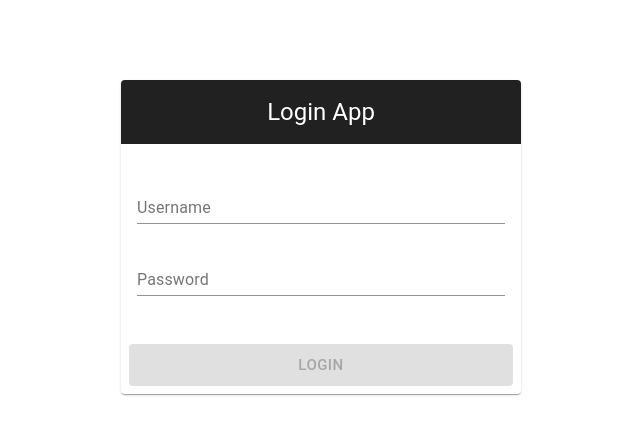
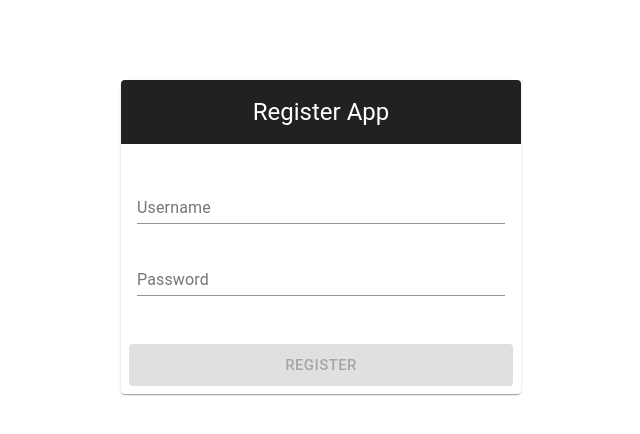
Before and after one commit to crashingstar/flashcard-app, a React (Create React App) app: page / in a window 1280 px wide. Shown: the top 434 px of the page, without its empty margins (319-959 px from the left). Built offline with nearby package versions, Linux system fonts and the light colour scheme.

Commit message:
added register component

```diff
--- a/package.json
+++ b/package.json
@@ -13,6 +13,7 @@
     "@types/react-dom": "^17.0.14",
     "react": "^17.0.2",
     "react-dom": "^17.0.2",
+    "react-router-dom": "^6.3.0",
     "react-scripts": "5.0.0",
     "typescript": "^4.6.2",
     "web-vitals": "^2.1.4"
--- a/src/component/RegisterComponent.tsx
+++ b/src/component/RegisterComponent.tsx
@@ -1,10 +1,198 @@
-import * as React from "react";
-export default class LoginComponent extends React.Component <{}> {
-  render() {
-    return (
-      <div>
-        <h3>This is register page</h3>
-      </div>
-    );
+import React, { useReducer, useEffect } from 'react';
+import { createStyles, makeStyles, Theme } from '@material-ui/core/styles';
+
+import TextField from '@material-ui/core/TextField';
+import Card from '@material-ui/core/Card';
+import CardContent from '@material-ui/core/CardContent';
+import CardActions from '@material-ui/core/CardActions';
+import CardHeader from '@material-ui/core/CardHeader';
+import Button from '@material-ui/core/Button';
+
+const useStyles = makeStyles((theme: Theme) =>
+  createStyles({
+    container: {
+      display: 'flex',
+      flexWrap: 'wrap',
+      width: 400,
+      margin: `${theme.spacing(0)} auto`
+    },
+    registerBtn: {
+      marginTop: theme.spacing(2),
+      flexGrow: 1
+    },
+    header: {
+      textAlign: 'center',
+      background: '#212121',
+      color: '#fff'
+    },
+    card: {
+      marginTop: theme.spacing(10)
+    }
+  })
+);
+
+//state type
+
+type State = {
+  username: string
+  password:  string
+  isButtonDisabled: boolean
+  helperText: string
+  isError: boolean
+};
+
+const initialState:State = {
+  username: '',
+  password: '',
+  isButtonDisabled: true,
+  helperText: '',
+  isError: false
+};
+
+type Action = { type: 'setUsername', payload: string }
+  | { type: 'setPassword', payload: string }
+  | { type: 'setIsButtonDisabled', payload: boolean }
+  | { type: 'registerSuccess', payload: string }
+  | { type: 'registerFailed', payload: string }
+  | { type: 'setIsError', payload: boolean };
+
+const reducer = (state: State, action: Action): State => {
+  switch (action.type) {
+    case 'setUsername':
+      return {
+        ...state,
+        username: action.payload
+      };
+    case 'setPassword':
+      return {
+        ...state,
+        password: action.payload
+      };
+    case 'setIsButtonDisabled':
+      return {
+        ...state,
+        isButtonDisabled: action.payload
+      };
+    case 'registerSuccess':
+      return {
+        ...state,
+        helperText: action.payload,
+        isError: false
+      };
+    case 'registerFailed':
+      return {
+        ...state,
+        helperText: action.payload,
+        isError: true
+      };
+    case 'setIsError':
+      return {
+        ...state,
+        isError: action.payload
+      };
   }
 }
+
+const Register = () => {
+  const classes = useStyles();
+  const [state, dispatch] = useReducer(reducer, initialState);
+
+  useEffect(() => {
+    if (state.username.trim() && state.password.trim()) {
+     dispatch({
+       type: 'setIsButtonDisabled',
+       payload: false
+     });
+    } else {
+      dispatch({
+        type: 'setIsButtonDisabled',
+        payload: true
+      });
+    }
+  }, [state.username, state.password]);
+
+  const handleRegister = () => {
+    if (state.username != 'abc@email.com') {
+      dispatch({
+        type: 'registerSuccess',
+        payload: 'Register Successfully'
+      });
+    } else {
+      dispatch({
+        type: 'registerFailed',
+        payload: 'Username already exist'
+      });
+    }
+  };
+
+  const handleKeyPress = (event: React.KeyboardEvent) => {
+    if (event.keyCode === 13 || event.which === 13) {
+      state.isButtonDisabled || handleRegister();
+    }
+  };
+
+  const handleUsernameChange: React.ChangeEventHandler<HTMLInputElement> =
+    (event) => {
+      dispatch({
+        type: 'setUsername',
+        payload: event.target.value
+      });
+    };
+
+  const handlePasswordChange: React.ChangeEventHandler<HTMLInputElement> =
+    (event) => {
+      dispatch({
+        type: 'setPassword',
+        payload: event.target.value
+      });
+    }
+  return (
+    <div>
+    <form className={classes.container} noValidate autoComplete="off">
+      <Card className={classes.card}>
+        <CardHeader className={classes.header} title="Register App" />
+        <CardContent>
+          <div>
+            <TextField
+              error={state.isError}
+              fullWidth
+              id="username"
+              type="email"
+              label="Username"
+              placeholder="Username"
+              margin="normal"
+              onChange={handleUsernameChange}
+              onKeyPress={handleKeyPress}
+            />
+            <TextField
+              error={state.isError}
+              fullWidth
+              id="password"
+              type="password"
+              label="Password"
+              placeholder="Password"
+              margin="normal"
+              helperText={state.helperText}
+              onChange={handlePasswordChange}
+              onKeyPress={handleKeyPress}
+            />
+          </div>
+        </CardContent>
+        <CardActions>
+          <Button
+            variant="contained"
+            size="large"
+            color="secondary"
+            className={classes.registerBtn}
+            onClick={handleRegister}
+            disabled={state.isButtonDisabled}>
+            Register
+          </Button>
+        </CardActions>
+      </Card>
+    </form>
+    </div>
+  );
+}
+
+export default Register;
--- a/src/index.tsx
+++ b/src/index.tsx
@@ -4,7 +4,7 @@ import App from './App';
 import FirstComponent from './component/FirstComponent';
 import UserComponent from './component/UserComponent';
 import Login from './component/LoginComponent';
-
+import Register from './component/RegisterComponent';
 import './index.css';
 
 
@@ -16,7 +16,7 @@ ReactDOM.render(
   </div>,
   */
   <React.StrictMode>
-    <Login />
+    <Register />
   </React.StrictMode>,
   document.getElementById('root')
 );
```
Also changed, not shown: 1 other file (tests, documents, lock files or other folders).
